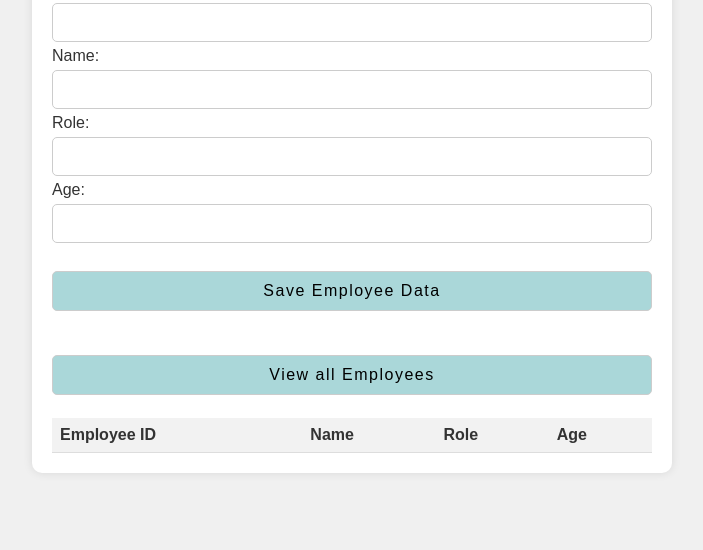
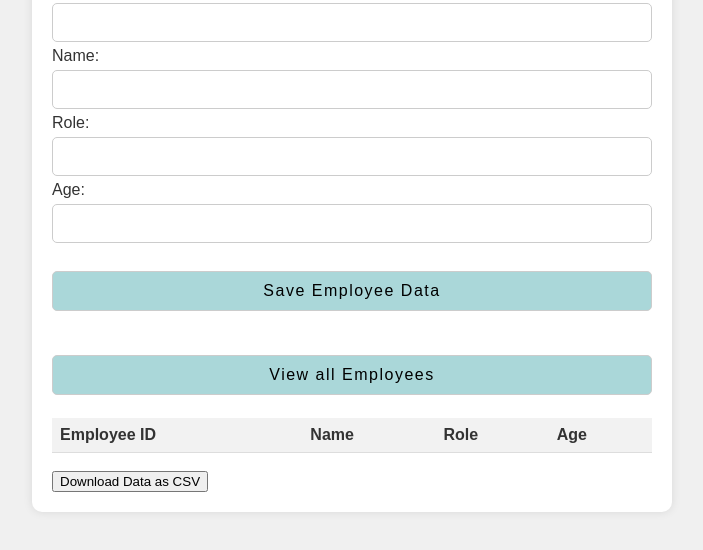
Before and after one commit to dominicnaatey/AWS-Serverless-App-Deployment, a plain HTML site: page index.html in a window 1280 px wide. Shown: the part 150-700 px from the top of the page, without its empty margins (288-991 px from the left). Drawn offline with nearby package versions, Linux system fonts and the light colour scheme.

Commit message:
Download data as CSV button

```diff
--- a/index.html
+++ b/index.html
@@ -102,6 +102,9 @@
                 </tbody>
             </table>
         </div>
+
+        <br>
+    <button id="downloadCSV">Download Data as CSV</button>
     </div>
 
     <script src="https://ajax.googleapis.com/ajax/libs/jquery/3.6.0/jquery.min.js"></script>
```
